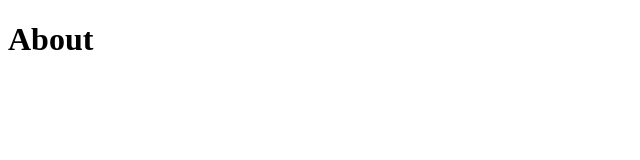
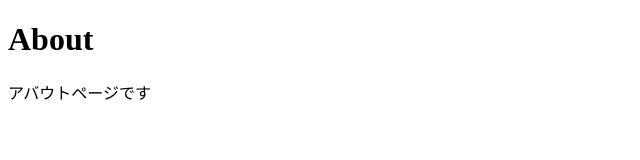
Before and after one commit to tyrellsys/group3, a plain HTML site: page about.html in a window 1280 px wide. Shown: the whole page, without its empty margins (0-640 px from the left). Drawn offline with Linux system fonts and the light colour scheme.

Commit message:
about 編集

```diff
--- a/about.html
+++ b/about.html
@@ -6,5 +6,7 @@
 </head>
 <body>
 <h1>About</h1>
+
+<p>アバウトページです</p>
 </body>
 </html>
```
